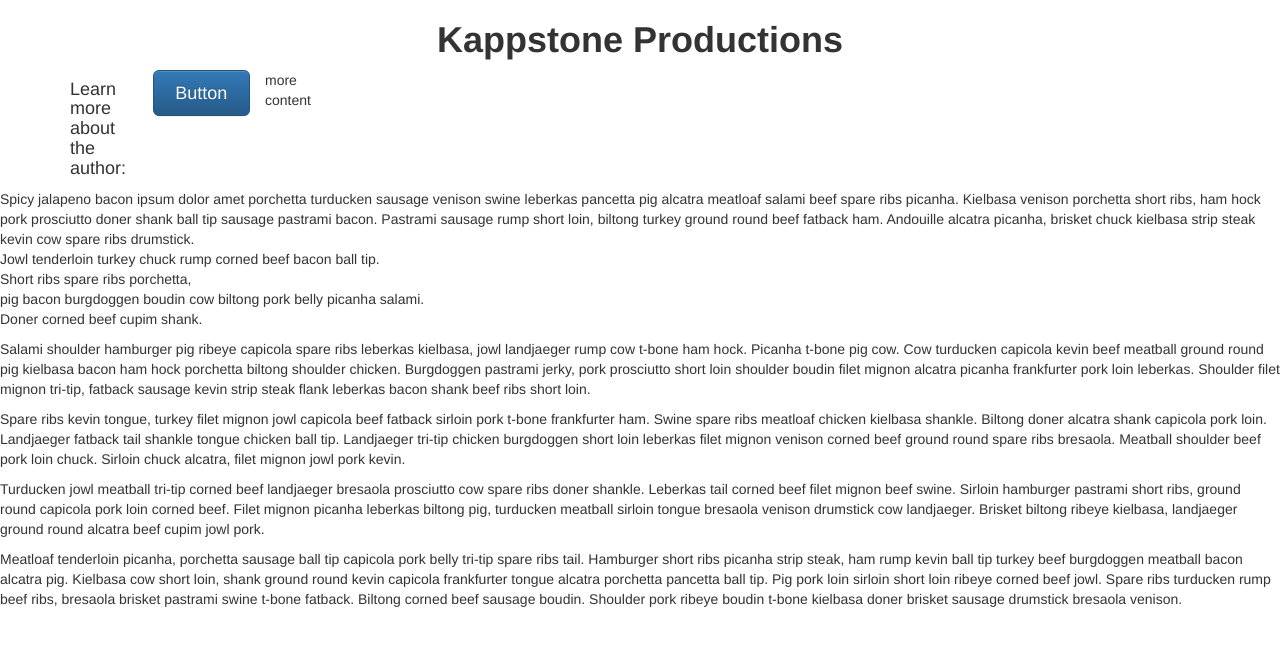
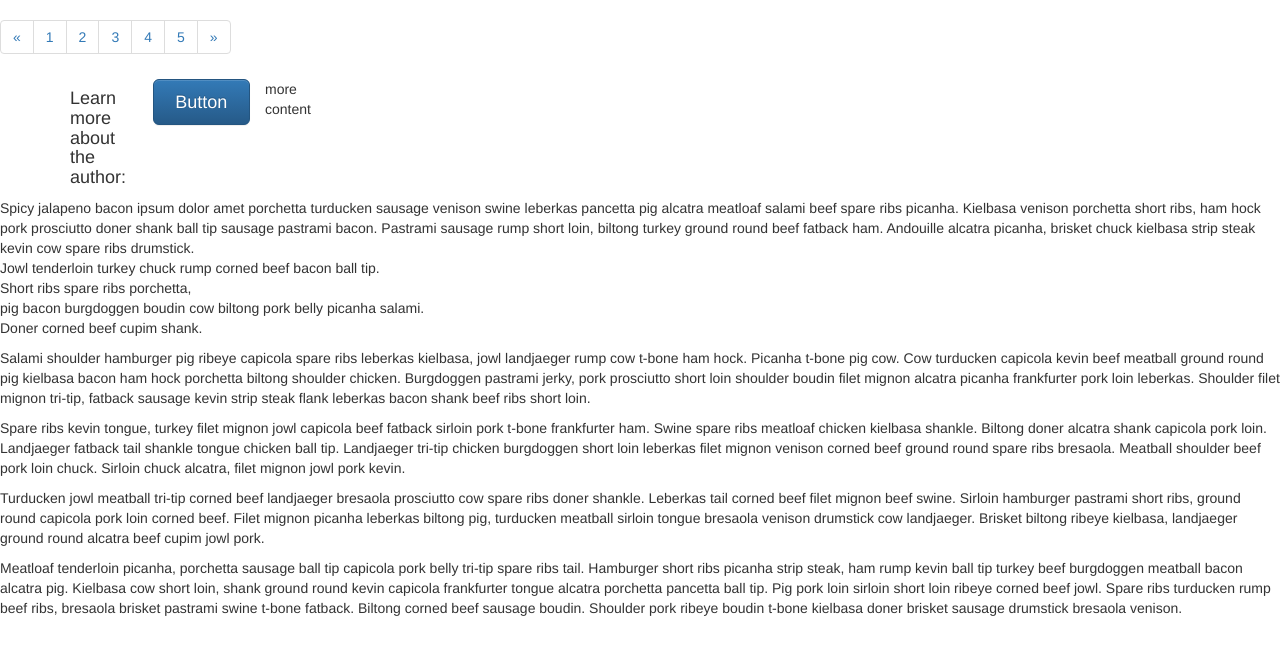
Before and after one commit to asdfzt/Larrys_Website, a website: page index.html in a window 1280 px wide. Drawn offline with nearby package versions, Linux system fonts and the light colour scheme.

Commit message:
We messed around w/this site and it was great.

```diff
--- a/index.html
+++ b/index.html
@@ -4,14 +4,30 @@
   <script src="./app/app.module.js"></script>
   <link rel="stylesheet" href="./node_modules/bootstrap/dist/css/bootstrap.min.css">
   <link rel="stylesheet" href="./node_modules/bootstrap/dist/css/bootstrap-theme.min.css">
-  <head ng-app="myApp">
+   <head ng-app="myApp">
     <meta name="viewport" content="width=device-width, initial-scale=1">
-    <h1 style="text-align:center;">
-      <b>Kappstone Productions</b>
-    </h1>
+
   </head>
-
   <body id="bodyelement">
+  <nav aria-label="Page navigation">
+  <ul class="pagination">
+    <li>
+      <a href="#" aria-label="Previous">
+        <span aria-hidden="true">&laquo;</span>
+      </a>
+    </li>
+    <li><a href="http://www.foxcarolina.com/">1</a></li>
+    <li><a href="#">2</a></li>
+    <li><a href="#">3</a></li>
+    <li><a href="#">4</a></li>
+    <li><a href="#">5</a></li>
+    <li>
+      <a href="#" aria-label="Next">
+        <span aria-hidden="true">&raquo;</span>
+      </a>
+    </li>
+  </ul>
+</nav>
 
     <div class="container">
       <div class="row">
```
